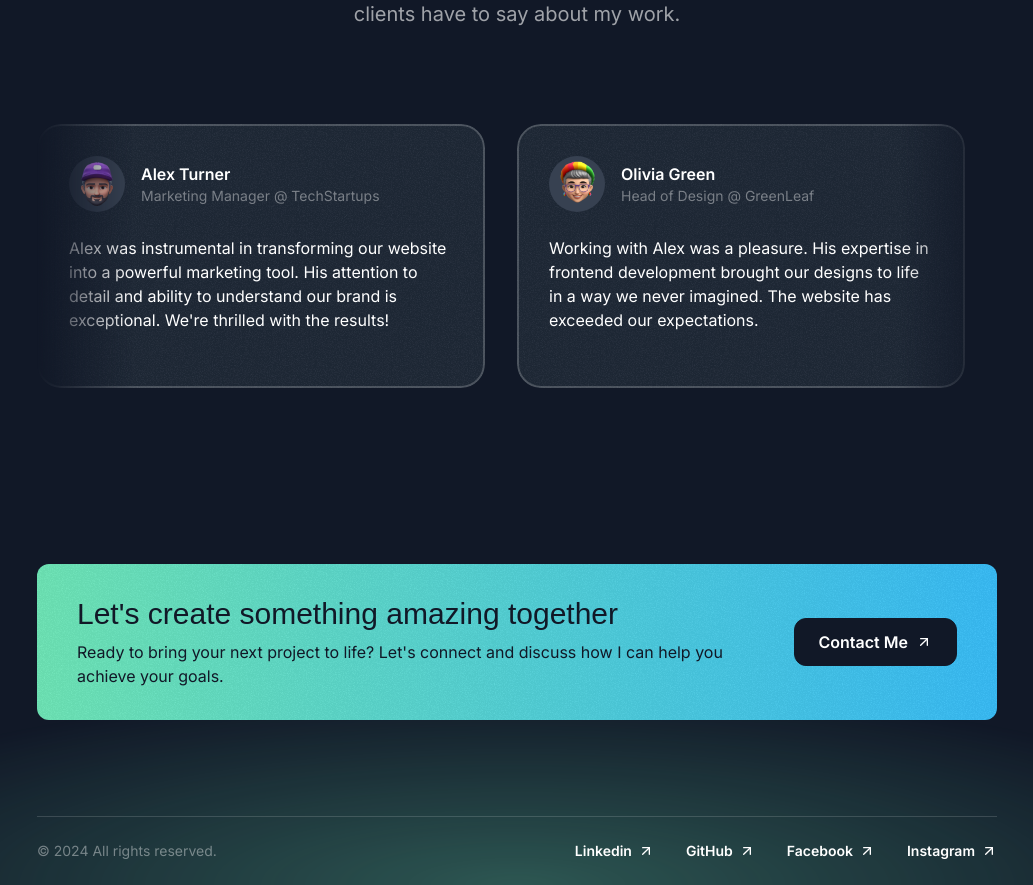
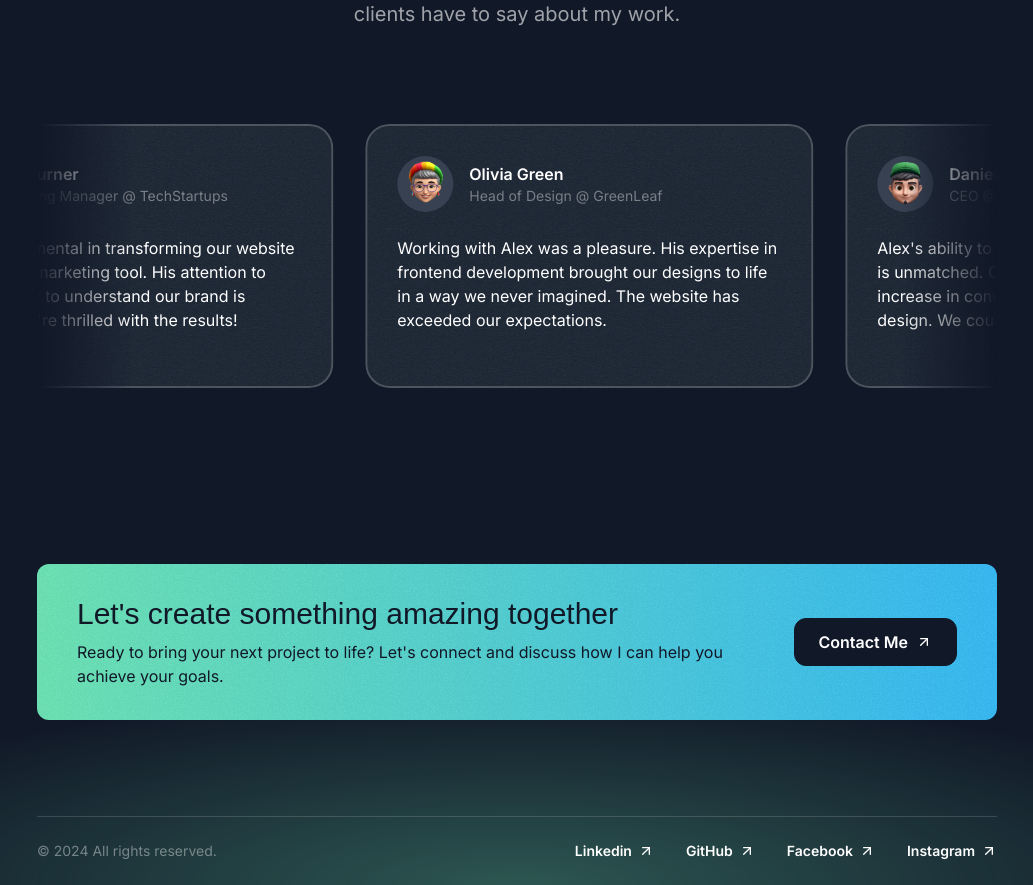
Before and after one commit to rahathossenantor/rahathossen, a Next.js app: page / in a window 1280 px wide. Shown: the part 3432-4317 px from the top of the page, without its empty margins (123-1156 px from the left). Built offline with nearby package versions, Linux system fonts and the light colour scheme; a web font is replaced by a local one.

Commit message:
Testimonial animation added

```diff
--- a/src/app/globals.css
+++ b/src/app/globals.css
@@ -21,3 +21,7 @@
         @apply lg:max-w-5xl;
     }
 }
+
+* {
+    scroll-behavior: smooth;
+}
--- a/src/sections/Contact.tsx
+++ b/src/sections/Contact.tsx
@@ -3,7 +3,7 @@
 
 const Contact = () => {
   return (
-    <div className="pt-12 pb-16 lg:pt-20 lg:pb-24">
+    <section className="pt-12 pb-16 lg:pt-20 lg:pb-24" id="contacts">
       <div className="container">
         <div className="custom-gradient-bg text-gray-900 py-8 px-10 text-center md:text-left rounded-xl relative overflow-hidden z-0">
           <div
@@ -31,7 +31,7 @@
           </div>
         </div>
       </div>
-    </div>
+    </section>
   );
 };
 
--- a/src/sections/Header.tsx
+++ b/src/sections/Header.tsx
@@ -2,10 +2,10 @@
   return (
     <div className="flex justify-center items-center fixed top-3 w-full z-10">
       <nav className="flex gap-1 p-0.5 border border-white/15 rounded-full bg-white/10 backdrop-blur">
-        <a href="" className="nav-item">Home</a>
-        <a href="" className="nav-item">Projects</a>
+        <a href="/" className="nav-item">Home</a>
+        <a href="#projects" className="nav-item">Projects</a>
         <a href="" className="nav-item">About</a>
-        <a href="" className="nav-item bg-white text-gray-900">Contact</a>
+        <a href="#contacts" className="nav-item bg-white text-gray-900">Contact</a>
       </nav>
     </div>
   );
--- a/src/sections/Projects.tsx
+++ b/src/sections/Projects.tsx
@@ -51,7 +51,7 @@
 
 const Projects = () => {
   return (
-    <section className="pb-16 lg:py-24">
+    <section className="pb-16 lg:py-24" id="projects">
       <div className="container">
         <SectionHeader
           eyebrow="Real World Projects"
--- a/src/sections/Testimonials.tsx
+++ b/src/sections/Testimonials.tsx
@@ -6,6 +6,7 @@
 import SectionHeader from "@/components/SectionHeader";
 import Image from "next/image";
 import Card from "@/components/Card";
+import { Fragment } from "react";
 
 const testimonials = [
   {
@@ -54,13 +55,16 @@
           title="What Clients Say About Me"
           description="Don't just take my word for it. See what my clients have to say about my work."
         />
-        <div className="mt-16 lg:mt-24 flex overflow-x-clip [mask-image:linear-gradient(to_right,transparent,black_10%,black_90%,transparent)]">
-          <div className="flex flex-none gap-8">
+        <div className="mt-12 lg:mt-20 flex overflow-x-clip [mask-image:linear-gradient(to_right,transparent,black_10%,black_90%,transparent)] py-4 -my-4">
+          <div className="flex flex-none gap-8 pr-8 animate-move-left [animation-duration:150s] hover:[animation-play-state:paused]">
+            {
+              [...new Array(3)].fill(0).map((_, idx) => (
+                <Fragment key={idx}>
                   {
                     testimonials.map((testimonial) => (
                       <Card
                         key={testimonial.id}
-                  className="max-w-xs md:max-w-md md:p-8"
+                        className="max-w-xs md:max-w-md md:p-8 hover:-rotate-3 transition duration-300"
                       >
                         <div className="flex items-center gap-4">
                           <div className="size-14 rounded-full bg-gray-700 inline-flex items-center justify-center flex-shrink-0">
@@ -79,6 +83,9 @@
                       </Card>
                     ))
                   }
+                </Fragment>
+              ))
+            }
           </div>
         </div>
       </div>
```
Lines whose indentation alone changed are shown as unchanged.
